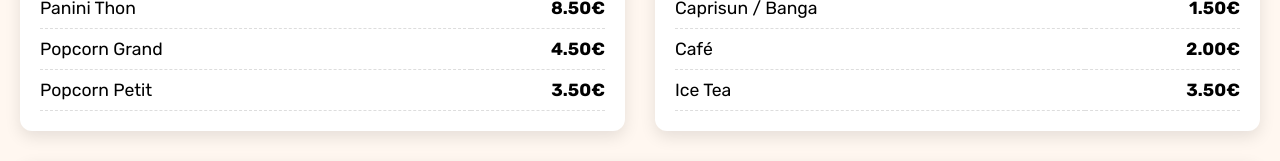
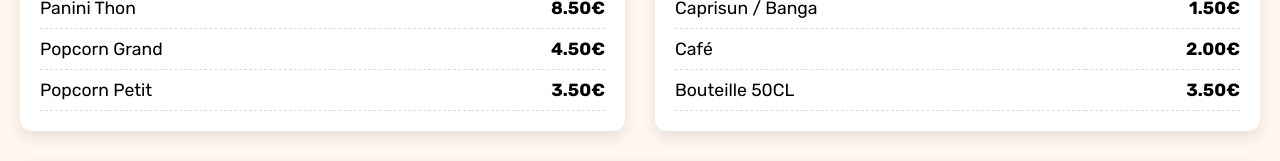
Before and after one commit to Gwada33/Noliparc, a Next.js app: page /snack in a window 1280 px wide. Shown: the part 520-681 px from the top of the page. Built offline with nearby package versions, Linux system fonts and the light colour scheme; no server answers.

Commit message:
Change Snack

```diff
--- a/src/app/snack/page.tsx
+++ b/src/app/snack/page.tsx
@@ -32,20 +32,20 @@ const categories: Category[] = [
       { name: "Eau 50CL", price: "2.00€" },
       { name: "Eau 1.5L", price: "3.50€" },
       { name: "Canettes", price: "2.50€" },
-      { name: "Cannette 50CL", price: "1.50€" },
+      { name: "Cannette 50CL", price: "3.50€" },
       { name: "Jus MAAZA", price: "3.50€" },
       { name: "Caprisun / Banga", price: "1.50€" },
       { name: "Café", price: "2.00€" },
-      { name: "Ice Tea", price: "3.50€" },
+      { name: "Bouteille 50CL", price: "3.50€" },
     ],
   },
    {
     title: "Pause Sucrée",
     items: [
-      { name: "Bonbon 0.30€", price: "0.30€" },
-      { name: "Bonbon 0.50€", price: "0.50€" },
-      { name: "Bonbon 0.80€", price: "0.80€" },
-      { name: "Bonbon 1.30€", price: "1.30€" },
+      { name: "Bonbon 0.30€", price: "" },
+      { name: "Bonbon 0.50€", price: "" },
+      { name: "Bonbon 0.80€", price: "" },
+      { name: "Bonbon 1.30€", price: "" },
       { name: "Gaufrette S.Glace", price: "3.00€" },
       { name: "Gaufrette Nutella", price: "3.50€" },
       { name: "Crêpes Sucrée", price: "3.00€" },
```
